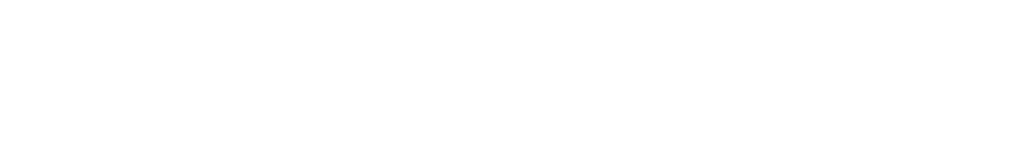
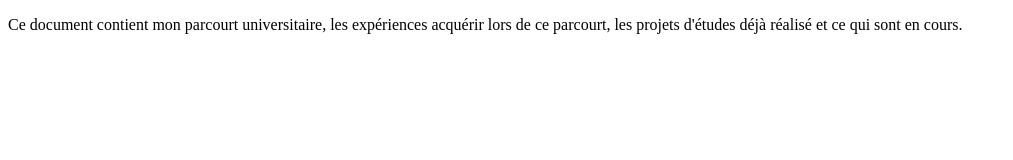
Before and after one commit to Arl04/git-mon-cv, a plain HTML site: page index.html in a window 1280 px wide. Shown: the whole page, without its empty margins (0-1013 px from the left). Drawn offline with Linux system fonts and the light colour scheme.

Commit message:
mise en place de la section description

```diff
--- a/index.html
+++ b/index.html
@@ -8,6 +8,11 @@
     <link rel="stylesheet" href="style.css">
 </head>
 <body>
+    <description>
+        <p>Ce document contient mon parcourt universitaire, les expériences acquérir lors de ce parcourt, les projets
+            d'études déjà réalisé et ce qui sont en cours.
+        </p>
+    </description>
 
 </body>
 </html>
```
